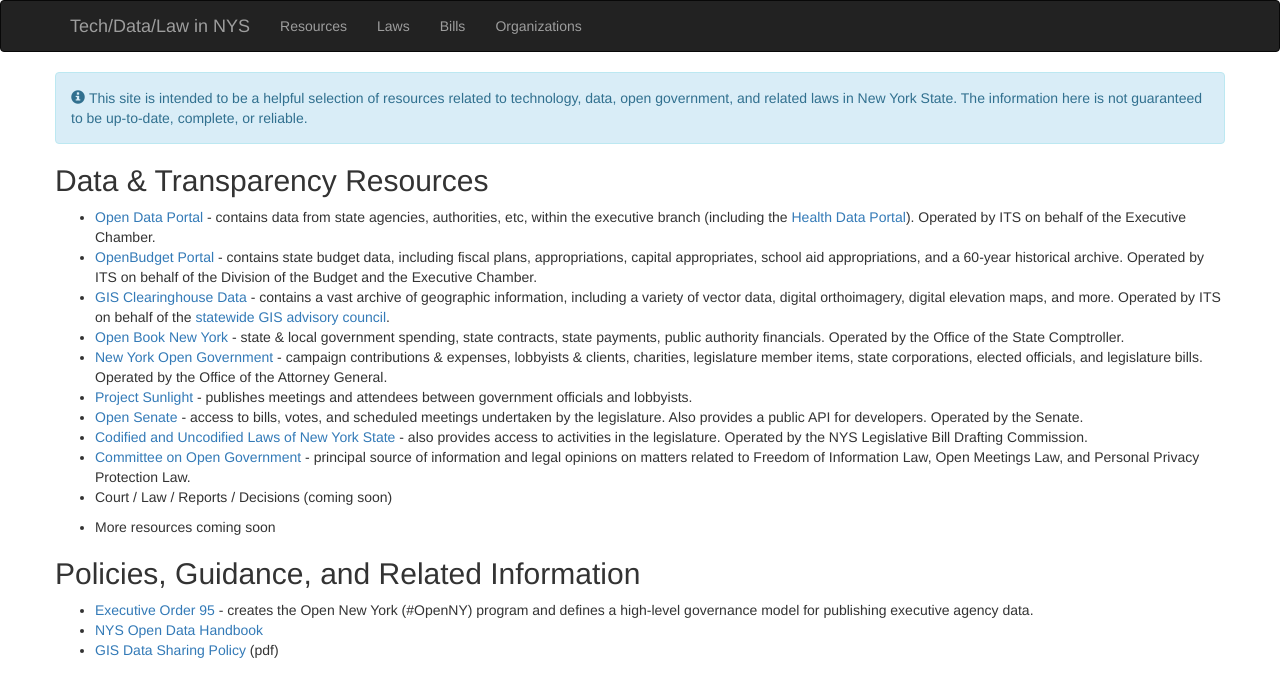
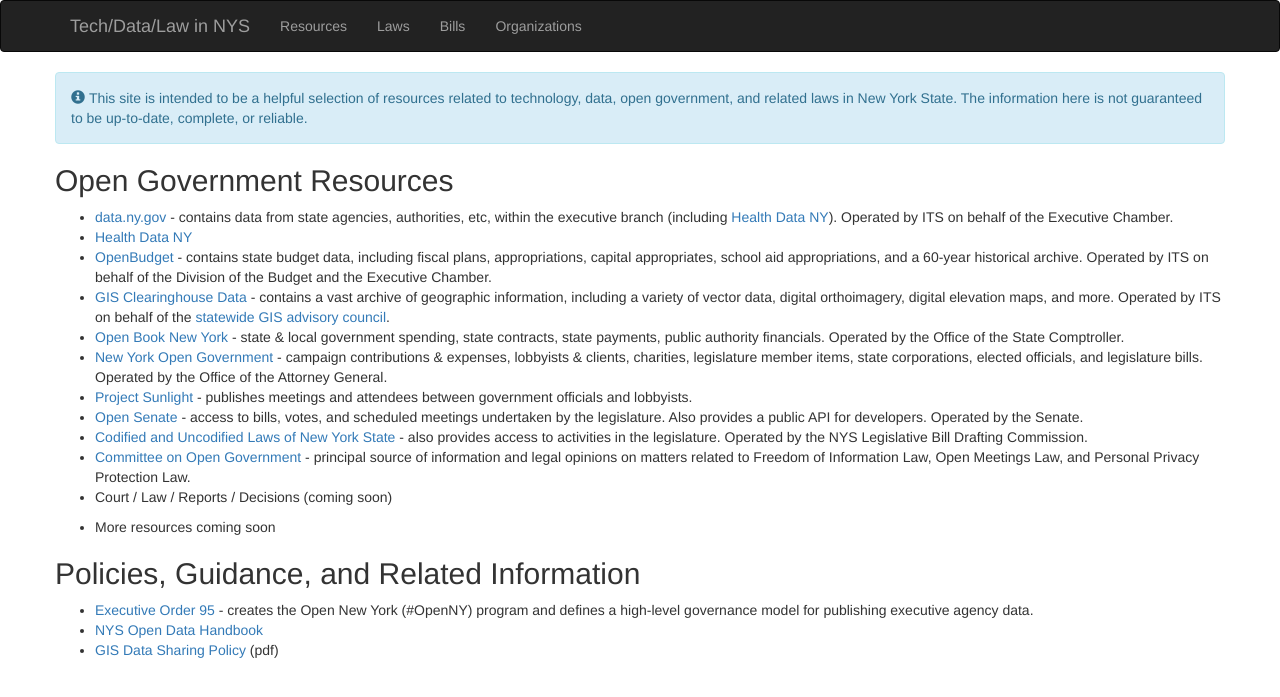
Before and after one commit to technickle/open-data-resources, a Jekyll site: the page built from resources/index.md, in a window 1280 px wide. Shown: the top 697 px of the page. Built offline with Jekyll 4.4.1, drawn with Linux system fonts in a browser that asks for light colours; nearby versions of some CDN libraries.

Commit message:
Update index.md

```diff
--- a/resources/index.md
+++ b/resources/index.md
@@ -3,9 +3,10 @@ layout: default
 ---
 
 
-## Data & Transparency Resources
-* [Open Data Portal](https://data.ny.gov/) - contains data from state agencies, authorities, etc, within the executive branch (including the [Health Data Portal](https://health.data.ny.gov/)). Operated by ITS on behalf of the Executive Chamber.
-* [OpenBudget Portal](http://openbudget.ny.gov/) - contains state budget data, including fiscal plans, appropriations, capital appropriates, school aid appropriations, and a 60-year historical archive. Operated by ITS on behalf of the Division of the Budget and the Executive Chamber.
+## Open Government Resources
+* [data.ny.gov](https://data.ny.gov/) - contains data from state agencies, authorities, etc, within the executive branch (including [Health Data NY](https://health.data.ny.gov/)). Operated by ITS on behalf of the Executive Chamber.
+* [Health Data NY](https://health.data.ny.gov)
+* [OpenBudget](http://openbudget.ny.gov/) - contains state budget data, including fiscal plans, appropriations, capital appropriates, school aid appropriations, and a 60-year historical archive. Operated by ITS on behalf of the Division of the Budget and the Executive Chamber.
 * [GIS Clearinghouse Data](http://gis.ny.gov/gisdata/) - contains a vast archive of geographic information, including a variety of vector data, digital orthoimagery, digital elevation maps, and more. Operated by ITS on behalf of the [statewide GIS advisory council](http://gis.ny.gov/coordinationprogram/workgroups/details/index.cfm?ID=10).
 * [Open Book New York](http://www.openbooknewyork.com/) - state & local government spending, state contracts, state payments, public authority financials. Operated by the Office of the State Comptroller.
 * [New York Open Government](http://www.nyopengovernment.com/NYOG/) - campaign contributions & expenses, lobbyists & clients, charities, legislature member items, state corporations, elected officials, and legislature bills. Operated by the Office of the Attorney General.
```
